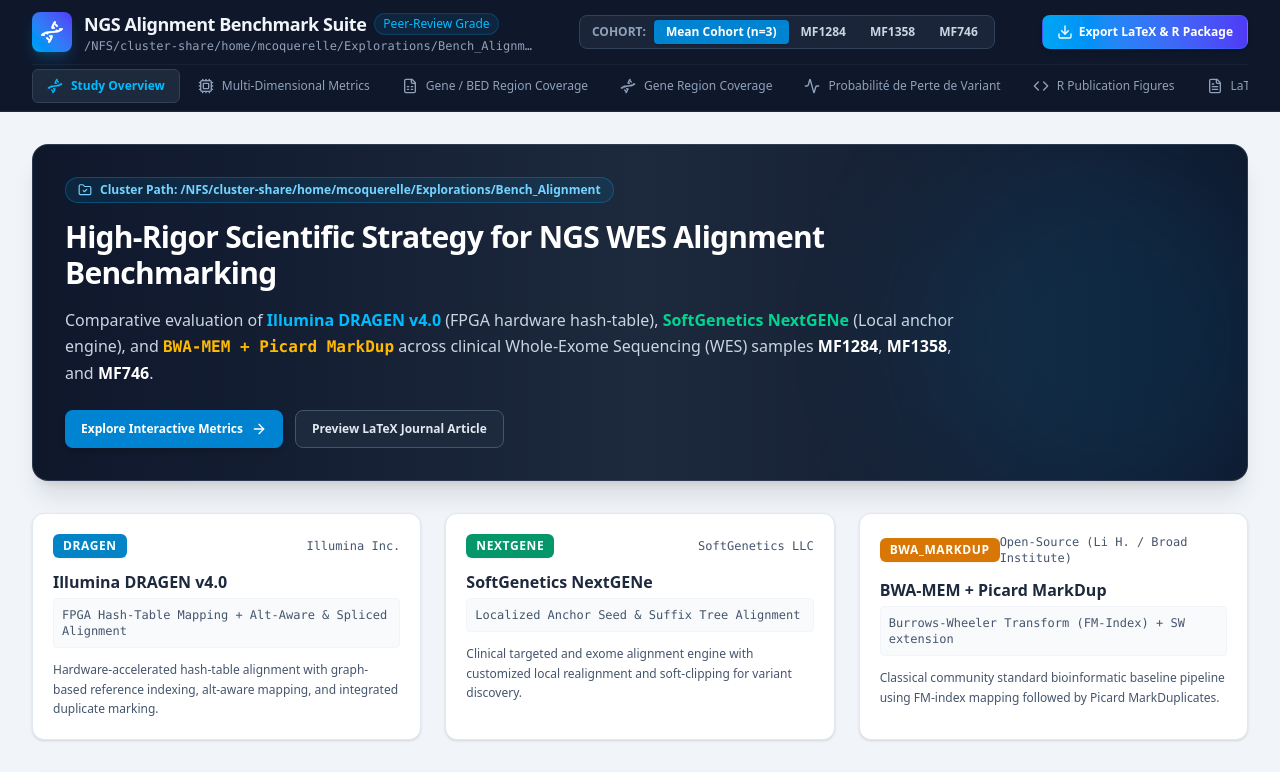
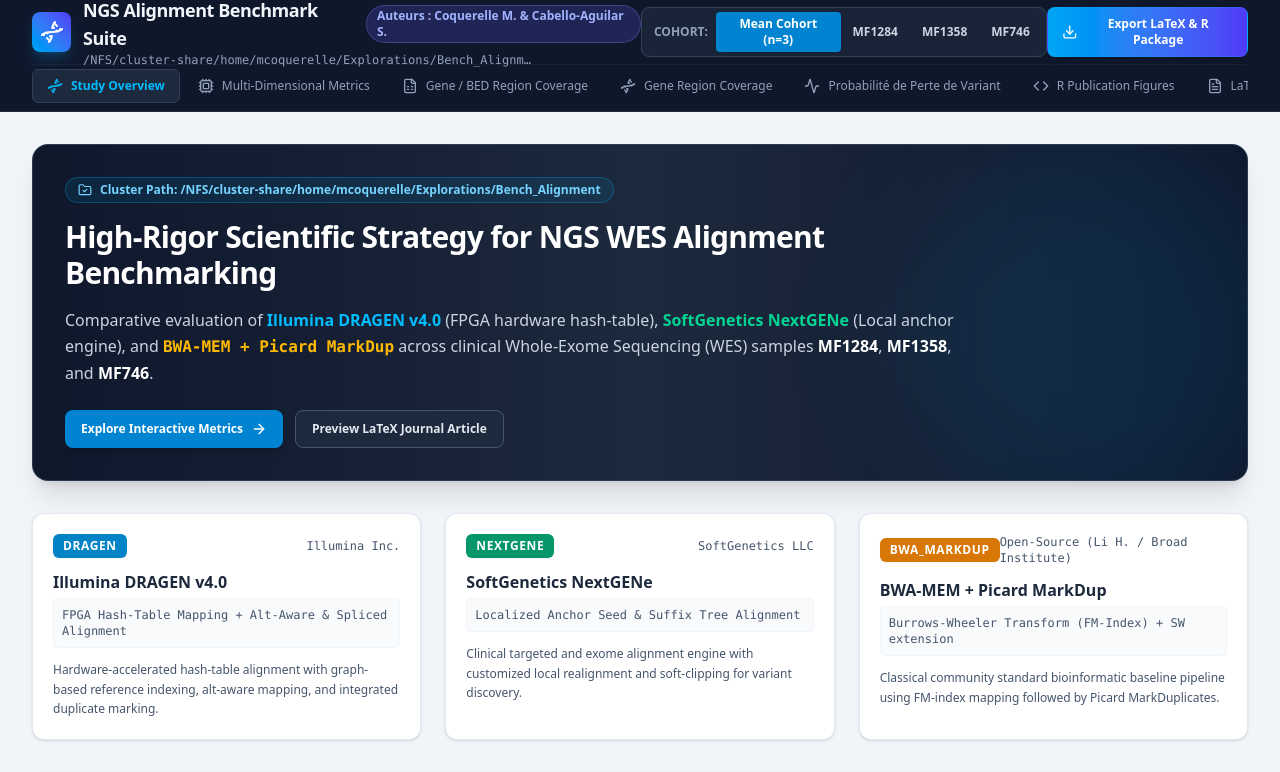
Before and after one commit to MickaelCQ/Benchmarking_BAM_Strategy, a React (Vite) app: page / in a window 1280 px wide. Shown: the top 772 px of the page. Built offline with nearby package versions, Linux system fonts and the light colour scheme.

Commit message:
ui: update author attribution and model labeling
Refactor header and calculator component labels to properly credit the developers and clarify the probabilistic model nomenclature.

```diff
--- a/src/components/CtDnaLodCalculator.tsx
+++ b/src/components/CtDnaLodCalculator.tsx
@@ -122,10 +122,10 @@
           <div className="flex flex-wrap items-center gap-2">
             <span className="bg-sky-500/20 text-sky-300 border border-sky-400/30 text-[11px] px-2.5 py-0.5 rounded-full font-bold uppercase tracking-wider flex items-center space-x-1">
               <BookOpen className="w-3.5 h-3.5" />
-              <span>Modèle Probabiliste de Détection NGS Constitutionnel — Cabello-Aguilar et al. (Diseases 2025)</span>
+              <span>Conception & Développement : Coquerelle M. & Cabello-Aguilar S.</span>
             </span>
             <span className="bg-indigo-500/20 text-indigo-300 border border-indigo-400/30 text-[11px] px-2.5 py-0.5 rounded-full font-semibold">
-              Loi Binomiale B(D, VAF)
+              Modèle Probabiliste B(D_dedup, VAF) — Diseases 2025
             </span>
           </div>
 
--- a/src/components/Header.tsx
+++ b/src/components/Header.tsx
@@ -30,8 +30,8 @@
                 <h1 className="font-bold text-lg tracking-tight text-slate-100">
                   NGS Alignment Benchmark Suite
                 </h1>
-                <span className="bg-sky-500/10 text-sky-400 border border-sky-500/20 text-xs px-2 py-0.5 rounded-full font-medium">
-                  Peer-Review Grade
+                <span className="bg-indigo-500/20 text-indigo-300 border border-indigo-400/30 text-xs px-2.5 py-0.5 rounded-full font-bold">
+                  Auteurs : Coquerelle M. & Cabello-Aguilar S.
                 </span>
               </div>
               <p className="text-xs text-slate-400 font-mono truncate max-w-md">
```
